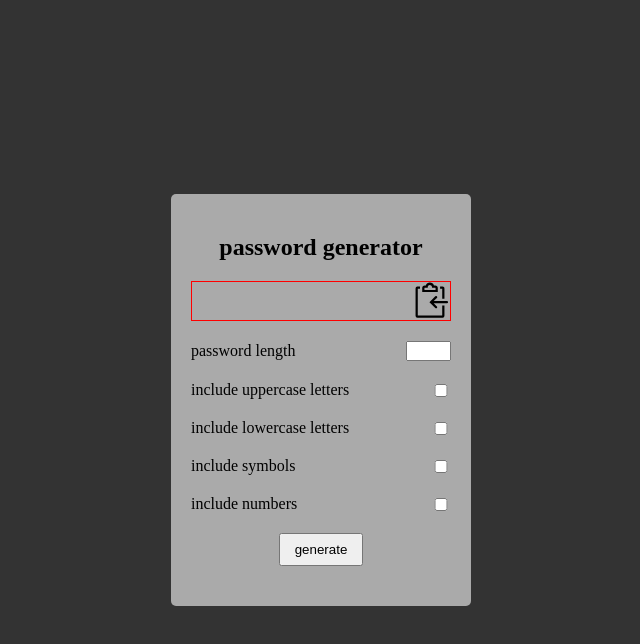
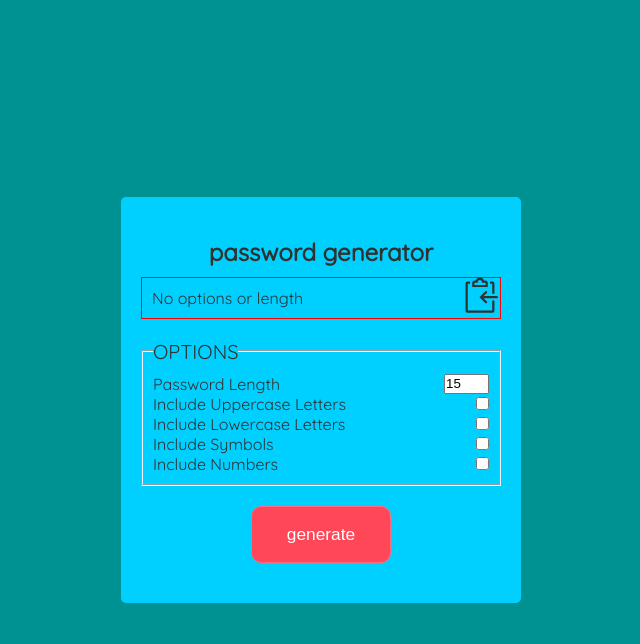
Before and after one commit to khalidmesbah/100-days-100-projects, a plain HTML site: page 031_password_generator/index.html in a window 1280 px wide. Both pictures are taken after a click on the button "generate". Shown: the whole page, without its empty margins (319-959 px from the left). Drawn offline with Linux system fonts and the light colour scheme.

Commit message:
refactor

```diff
--- a/031_password_generator/index.html
+++ b/031_password_generator/index.html
@@ -1,19 +1,21 @@
 <!DOCTYPE html>
 <html lang="en">
+
 <head>
   <meta charset="UTF-8" />
   <meta http-equiv="X-UA-Compatible" content="IE=edge" />
   <meta name="viewport" content="width=device-width, initial-scale=1.0" />
   <link rel="stylesheet" href="style.css" />
   <script src="script.js" defer></script>
-    <title>password generator</title>
+  <title>Random Password Generator</title>
 </head>
+
 <body>
-    <div class="box">
+  <form>
+    <header>
       <h2>password generator</h2>
-
       <div class="result-container">
-          <input type="text" id="result"></input>
+        <div type="text" id="result"></div>
         <div class="tooltip">
           <span class="tooltiptext" id="myTooltip">Copy to clipboard</span>
           <svg xmlns="http://www.w3.org/2000/svg" aria-hidden="true" role="img" width="1em" height="1em"
@@ -33,34 +35,43 @@
           </svg>
         </div>
       </div>
+    </header>
 
-        <div class="length">
-          <label for="length">password length</label>
-          <input type="number" id="length" />
+    <fieldset>
+      <legend>options</legend>
+      <div class="options-container">
+        <label class="length">
+          password length
+          <input type="number" id="length" value="15" />
+        </label>
+
+        <label class="uppercase">
+          include uppercase letters
+          <input type="checkbox" id="uppercase" />
+        </label>
+
+        <label class="lowercase">
+          include lowercase letters
+          <input type="checkbox" id="lowercase" />
+        </label>
+
+        <label class="symbols">
+          include symbols
+          <input type="checkbox" id="symbols" />
+        </label>
+
+        <label class="numbers">
+          include numbers
+          <input type="checkbox" id="numbers" />
+        </label>
       </div>
+    </fieldset>
 
-        <div class="uppercase">
-          <label for="uppercase">include uppercase letters</label>
-          <input type="checkbox" id="uppercase" />
-        </div>
-
-        <div class="lowercase">
-          <label for="lowercase">include lowercase letters</label>
-          <input type="checkbox" id="lowercase" />
-        </div>
-
-        <div class="symbols">
-          <label for="symbols">include symbols</label>
-          <input type="checkbox" id="symbols" />
-        </div>
-
-        <div class="numbers">
-          <label for="numbers">include numbers</label>
-          <input type="checkbox" id="numbers" />
-        </div>
-
-        <button id="generate">generate</button>
-      </div>
+    <button type="button" id="generate">
+      <span>generate</span>
+    </button>
+  </form>
 
 </body>
+
 </html>
--- a/031_password_generator/script.js
+++ b/031_password_generator/script.js
@@ -1,4 +1,4 @@
-// dom elements
+/* elements */
 const lengthEl = document.getElementById("length");
 const upperEl = document.getElementById("uppercase");
 const lowerEl = document.getElementById("lowercase");
@@ -7,83 +7,83 @@ const numbersEl = document.getElementById("numbers");
 const resultEl = document.getElementById("result");
 const copyEl = document.getElementById("copy");
 const generateEl = document.getElementById("generate");
+const tooltip = document.getElementById("myTooltip");
 
-// functions
-const generateRandomLowerCaseLetters = () => {
-  return String.fromCharCode(Math.floor(Math.random() * 26) + 97);
-};
+/* variables */
+const symbols = "!@#$%.<^&*_/\\?`'~-*+=,%\"";
+let options = {};
 
-const generateRandomUpperCaseLetters = () => {
-  return String.fromCharCode(Math.floor(Math.random() * 26) + 97).toUpperCase();
-};
+/* initial result */
+resultEl.textContent = `You haven't generated a password.`;
 
-const generateRandomSymbol = () => {
-  return "!@#$%.<^&*_/\\?`'~"[
-    Math.floor(Math.random() * "!@#$%.<^&*_/\\?`'~".length)
-  ];
-};
+/* functions */
+const generateRandomLowerCaseLetters = () => String.fromCharCode(Math.floor(Math.random() * 26) + 97);
+const generateRandomUpperCaseLetters = () => String.fromCharCode(Math.floor(Math.random() * 26) + 65);
+const generateRandomSymbol = () => symbols[Math.floor(Math.random() * symbols.length)];
+const generateRandomNumbers = () => Math.floor(Math.random() * 10);
 
-const generateRandomNumbers = () => {
-  return Math.floor(Math.random() * 10);
-};
+const generateThePassword = (myFuncs, length) => {
+    if (!resultEl.textContent) resultEl.parentElement.style.borderColor = `green`;
 
-const generateThePassword = (myfuncs, length) => {
-  if (!resultEl.value) resultEl.parentElement.style.borderColor = `green`;
-
-  // make sure the length is positive
+    // make sure the length is positive and is number
     length = +length;
-  if (myfuncs.length > 0 && length != 0) {
+    if (myFuncs.length > 0 && length != 0) {
         let res = "";
         for (let i = 0; i < length; i++) {
-      let ran = Math.floor(Math.random() * myfuncs.length);
-      res += myfuncs[ran]();
+            let ran = Math.floor(Math.random() * myFuncs.length);
+            res += myFuncs[ran]();
         }
-    resultEl.value = res;
-    return res;
+        resultEl.textContent = res;
     } else {
-    resultEl.value = ``;
+        resultEl.textContent = `No options or length`;
         resultEl.parentElement.style.borderColor = `red`;
-    alert("no options or length");
-    return;
     }
 };
 
-upperEl.checked = localStorage.getItem(`upperEl.checked`) === `true` ? 1 : 0;
-lowerEl.checked = localStorage.getItem(`lowerEl.checked`) === `true` ? 1 : 0;
-symbolsEl.checked =
-  localStorage.getItem(`symbolsEl.checked`) === `true` ? 1 : 0;
-numbersEl.checked =
-  localStorage.getItem(`numbersEl.checked`) === `true` ? 1 : 0;
-lengthEl.value = localStorage.getItem(`lengthEl.value`);
+/* load initial options */
+(() => {
+    try {
+        if (localStorage.length > 0) {
+            options = JSON.parse(localStorage.getItem(`options`));
+            lengthEl.value = options.length;
+            upperEl.checked = options.includesUpper === true;
+            lowerEl.checked = options.includesLower === true;
+            symbolsEl.checked = options.includesSymbols === true;
+            numbersEl.checked = options.includesNumbers === true;
+        }
+    } catch (error) {
+        console.log(error);
+    }
+})();
 
+/* the generate password element */
 generateEl.addEventListener("click", () => {
-  localStorage.setItem(`lengthEl.value`, lengthEl.value);
-  localStorage.setItem(`upperEl.checked`, upperEl.checked);
-  localStorage.setItem(`lowerEl.checked`, lowerEl.checked);
-  localStorage.setItem(`symbolsEl.checked`, symbolsEl.checked);
-  localStorage.setItem(`numbersEl.checked`, numbersEl.checked);
+    options.length = lengthEl.value;
+    options.includesUpper = upperEl.checked;
+    options.includesLower = lowerEl.checked;
+    options.includesSymbols = symbolsEl.checked;
+    options.includesNumbers = numbersEl.checked;
+    localStorage.setItem(`options`, JSON.stringify(options));
 
     let length = lengthEl.value;
-  let myfuncs = [];
-  if (upperEl.checked) myfuncs.push(generateRandomUpperCaseLetters);
-  if (lowerEl.checked) myfuncs.push(generateRandomLowerCaseLetters);
-  if (symbolsEl.checked) myfuncs.push(generateRandomSymbol);
-  if (numbersEl.checked) myfuncs.push(generateRandomNumbers);
+    let myFuncs = [];
+    if (upperEl.checked) myFuncs.push(generateRandomUpperCaseLetters);
+    if (lowerEl.checked) myFuncs.push(generateRandomLowerCaseLetters);
+    if (symbolsEl.checked) myFuncs.push(generateRandomSymbol);
+    if (numbersEl.checked) myFuncs.push(generateRandomNumbers);
 
-  generateThePassword(myfuncs, length);
+    generateThePassword(myFuncs, length);
 });
 
+/* the copy password element */
 copyEl.addEventListener(
     "click",
     () => {
-    resultEl.select();
-    navigator.clipboard.writeText(resultEl.value);
-    var tooltip = document.getElementById("myTooltip");
-    tooltip.innerHTML = "Copied: " + resultEl.value;
+        navigator.clipboard.writeText(resultEl.textContent);
+        tooltip.textContent = `Copied: ${resultEl.textContent}`;
     },
     "onmouseout",
     () => {
-    var tooltip = document.getElementById("myTooltip");
         tooltip.innerHTML = "Copy to clipboard";
     }
 );
--- a/031_password_generator/style.css
+++ b/031_password_generator/style.css
@@ -1,3 +1,5 @@
+@import url("https://fonts.googleapis.com/css2?family=Quicksand&display=swap");
+
 * {
   margin: 0;
   padding: 0;
@@ -6,50 +8,75 @@
 
 body {
   height: 100vh;
-  background: #333;
+  background: rgb(0 145 147);
   display: grid;
   place-content: center;
+  color: #313131;
+  font-family: "Quicksand", sans-serif;
 }
 
-.box {
-  width: 300px;
-  background: #aaa;
+form {
+  width: 400px;
+  background: rgb(0, 208, 255);
   border-radius: 5px;
   display: flex;
   flex-direction: column;
   gap: 20px;
   padding: 40px 20px;
-  justify-content: space-evenly;
-  align-items: flex-start;
-}
-
-.box * {
-  display: flex;
-  justify-content: space-between;
-  align-items: center;
-  width: 100%;
-}
-
-.box h2 {
-  display: flex;
   justify-content: center;
   align-items: center;
 }
 
+header {
+  width: 100%;
+}
+
+fieldset {
+  width: 100%;
+  padding: 10px;
+}
+
+legend {
+  text-transform: uppercase;
+  font-size: 20px;
+}
+
+label {
+  display: flex;
+  justify-content: space-between;
+  align-items: center;
+  -webkit-user-select: none;
+  user-select: none;
+  text-transform: capitalize;
+}
+
+.options-container {
+  display: flex;
+  flex-direction: column;
+  width: 100%;
+}
+
+form h2 {
+  display: flex;
+  justify-content: center;
+  align-items: center;
+  margin-bottom: 10px;
+}
+
 .result-container {
   min-height: 40px;
-  height: fit-content;
   display: flex;
-  word-break: break-all;
   align-items: center;
   justify-content: flex-end;
+  word-break: break-all;
   padding-right: 40px;
   position: relative;
   border: 1px solid red;
 }
 
 #result {
-  all: initial;
+  padding: 10px;
+  width: 100%;
   text-overflow: ellipsis;
   height: 100%;
 }
@@ -68,8 +95,8 @@ body {
 .tooltip {
   position: absolute;
   right: 0;
+  width: -moz-fit-content;
   width: fit-content;
-  height: fit-content;
 }
 
 .tooltip .tooltiptext {
@@ -116,9 +143,48 @@ input:not(input[type="number"]) {
   max-height: 20px;
 }
 
+/* the button */
 button {
-  max-width: fit-content;
-  margin-inline: auto;
-  padding: 7px 14px;
-  border-radius: 5px solid #002;
+  background-color: #ff4757;
+  outline: none;
+  cursor: pointer;
+  -webkit-user-select: no;
+  user-select: no;
+  overflow: hidden;
+  border-radius: 10px;
+  border-style: none;
+  border: 1px solid #ff6b81;
+  display: flex;
+  justify-content: center;
+  align-items: center;
 }
+button span {
+  position: relative;
+  z-index: 1;
+  padding: 1em 2em;
+  display: block;
+  font-size: 1.3em;
+  color: #fff;
+  display: flex;
+  justify-content: center;
+  align-items: center;
+}
+button span::before {
+  content: "";
+  position: absolute;
+  width: 150px;
+  height: 150px;
+  background-color: #ff6b81;
+  z-index: -1;
+  transform: scale(0);
+  transition: transform 500ms linear;
+  border-radius: 50%;
+}
+button:hover span::before {
+  transform: scale(1);
+  transition: all 400ms linear;
+}
+button:active {
+  box-shadow: 0 0 4px 2px #ff47566e;
+  transform: scale(0.9);
+}
```
Lines whose indentation alone changed are shown as unchanged.
